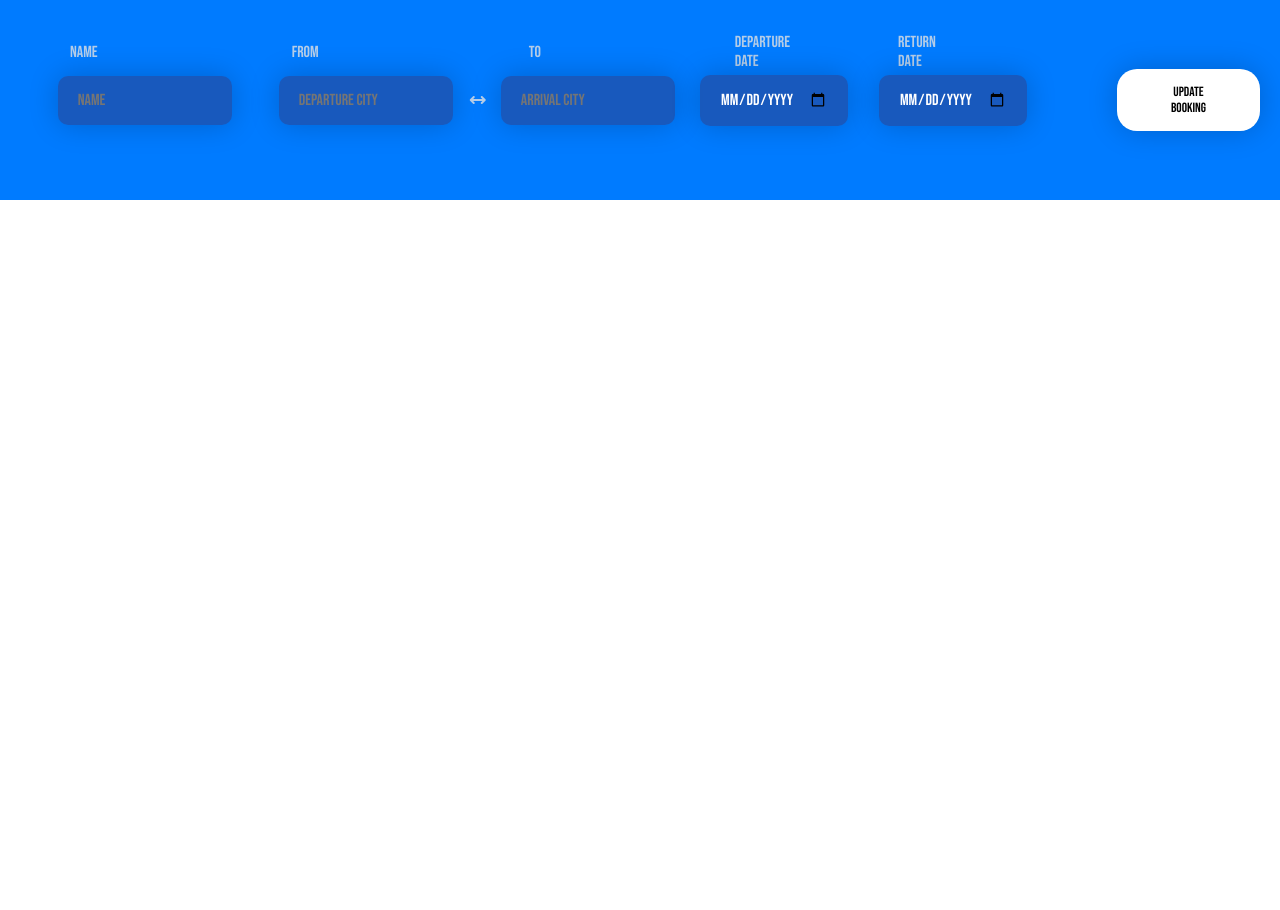
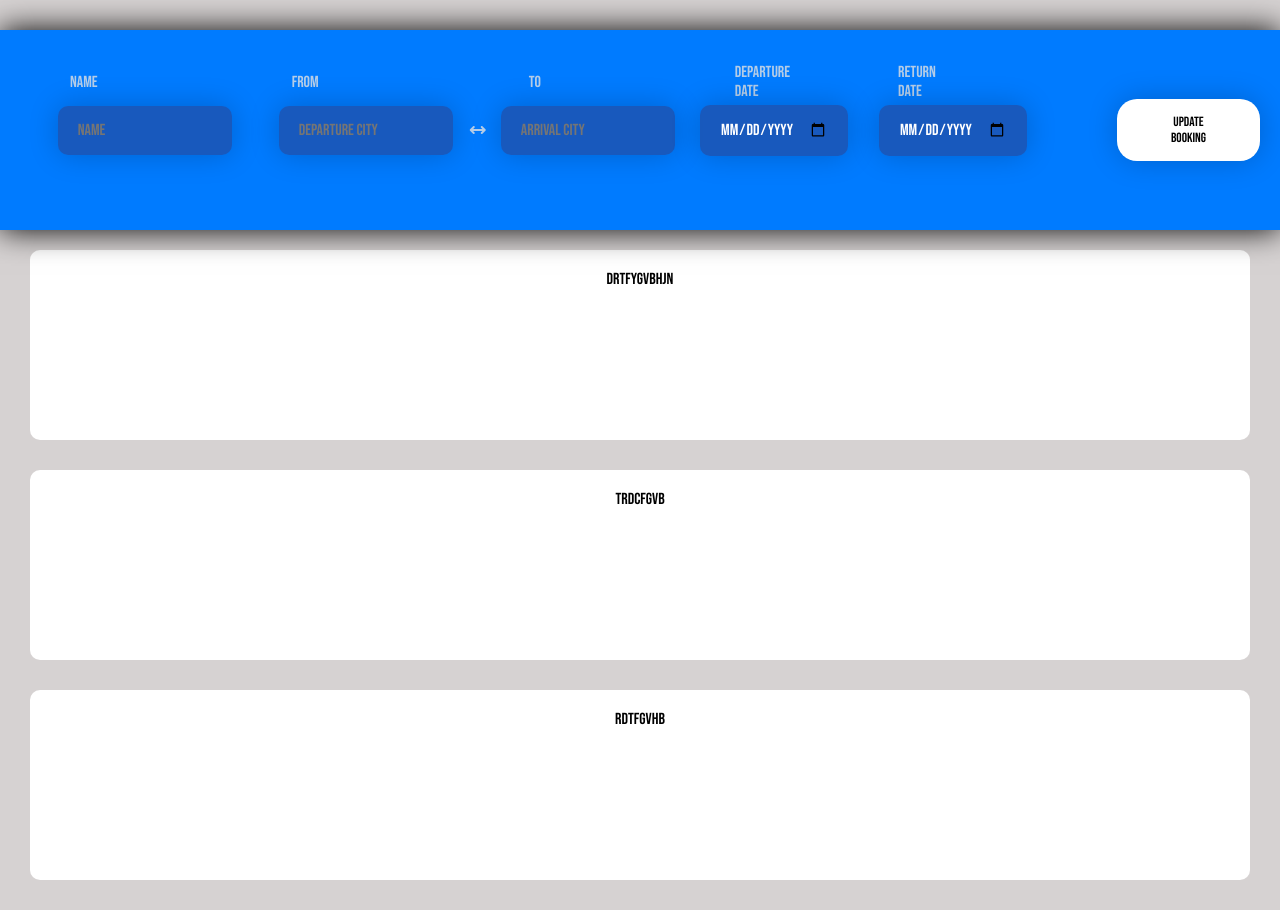
Before and after one commit to Lonelyking3/Frontend, a plain HTML site: page booking/BookingPage.html in a window 1280 px wide. Before the commit the page ends 800 px from the top, so only its background shows below. Drawn offline with Linux system fonts and the light colour scheme.

Commit message:
indexing

```diff
--- a/booking/BookingPage.html
+++ b/booking/BookingPage.html
@@ -28,5 +28,10 @@
             <button onclick="updateBooking()" class="UPbutton">Update Booking</button>
         </div>
     </div>
+
+    <div class="flight">drifgunj</div>
+    <div class="flight">drtfygvbhjn</div>
+    <div class="flight">trdcfgvb </div>
+    <div class="flight">rdtfgvhb</div>
 </body>
 </html>
--- a/booking/Bstyle.css
+++ b/booking/Bstyle.css
@@ -3,6 +3,10 @@
     font-weight: 400;
     font-style: normal;
     margin: 0;
+}
+
+body{
+    background-color: rgb(214, 210, 210);
 }
 
 .R {
@@ -71,3 +75,18 @@ i {
     color: rgba(225, 225, 225, .80);
     z-index: 1000000;
 }
+
+
+.flight{
+    background-color: white;
+    text-align: center;
+    height: 150px;
+    border-radius: 10px;
+    padding: 20px;
+    margin: 30px;
+}
+
+.UPbox{
+    position:fixed;
+    box-shadow: 0 0 30px rgba(0, 0, 0, 1);
+}
```
Also changed, not shown: index.html (renamed from index/index.html), iscript.js (renamed from index/iscript.js), istyle.css (renamed from index/istyle.css).
